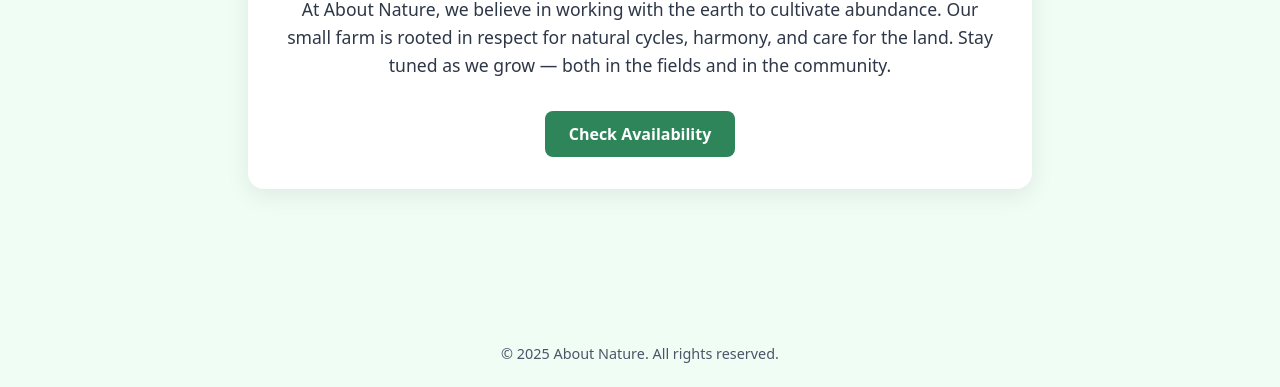
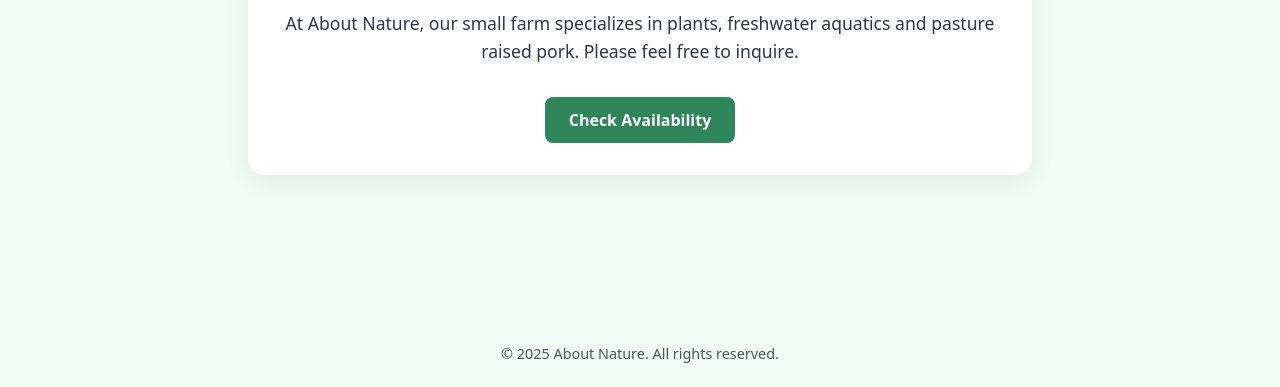
Before and after one commit to aboutnature/aboutnature.github.io, a plain HTML site: page index.html in a window 1280 px wide. Shown: the part 413-800 px from the top of the page. Drawn offline with Linux system fonts and the light colour scheme.

Commit message:
Update index.html

```diff
--- a/index.html
+++ b/index.html
@@ -114,9 +114,7 @@
     <div class="card">
       <h2>Welcome</h2>
       <p>
-        At About Nature, we believe in working with the earth to cultivate abundance.
-        Our small farm is rooted in respect for natural cycles, harmony, and care for the land.
-        Stay tuned as we grow — both in the fields and in the community.
+        At About Nature, our small farm specializes in plants, freshwater aquatics and pasture raised pork. Please feel free to inquire.
       </p>
       <a class="button" href="mailto:you@yourdomain.com">Check Availability</a>
     </div>
```
